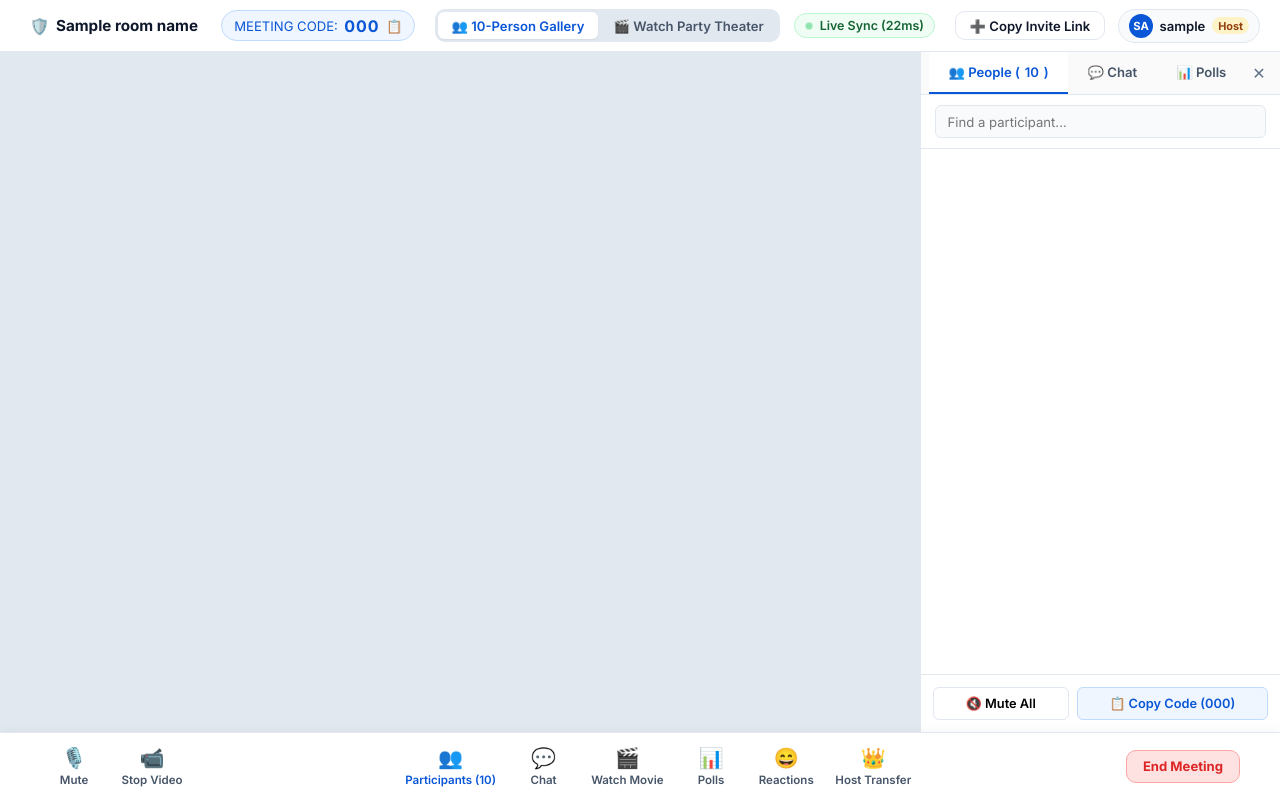
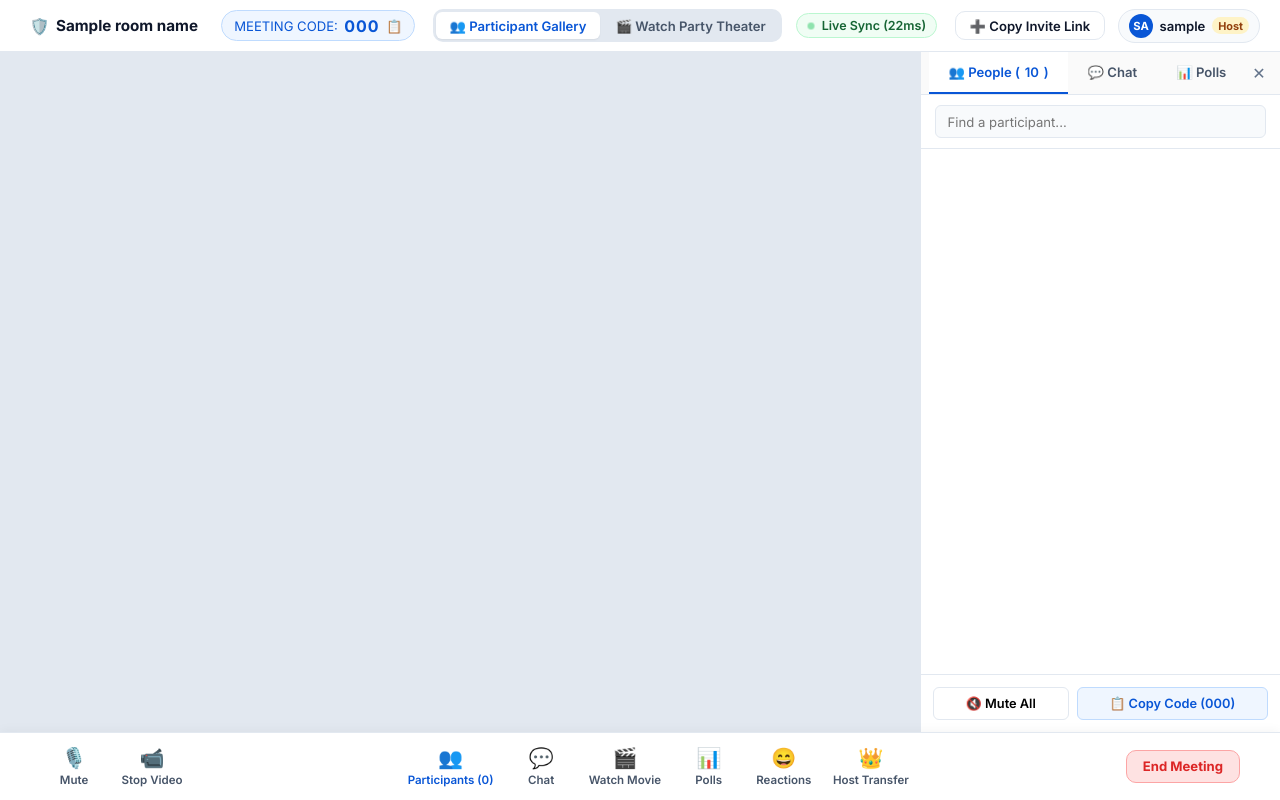
Before and after one commit to gauthamkd/Watchparty, a Flask app: template templates/room.html in a window 1280 px wide. Run offline with Flask 3, Linux system fonts and the light colour scheme; the template is opened without the code that fills it: most values are stand-ins (such as "Sample title", 1, 10 or a date in 2020); some libraries are stand-ins or nearby versions.

Commit message:
Remove fake 10-person meeting labels and counts

```diff
--- a/templates/room.html
+++ b/templates/room.html
@@ -27,7 +27,7 @@
 
     <div class="top-bar-center">
       <div class="view-switcher">
-        <button class="view-btn active" id="btn-view-gallery">👥 10-Person Gallery</button>
+        <button class="view-btn active" id="btn-view-gallery">👥 Participant Gallery</button>
         <button class="view-btn" id="btn-view-theater">🎬 Watch Party Theater</button>
       </div>
       <div class="sync-status-badge">
@@ -49,10 +49,10 @@
   <!-- Main Conference Layout -->
   <div class="conference-container">
 
-    <!-- Center Stage: Switches between 10-Person Video Grid and Movie Theater -->
+    <!-- Center Stage: Switches between live participant grid and Movie Theater -->
     <main class="conference-stage" id="conference-stage">
 
-      <!-- View A: 10-Person Zoom Gallery Grid (3x3) -->
+      <!-- View A: Live participant gallery -->
       <div class="zoom-gallery-grid" id="gallery-grid">
         <!-- 9 Video Tiles populated via JavaScript & Initial Server Render -->
       </div>
@@ -64,7 +64,7 @@
             <input type="text" id="custom-video-url" placeholder="Paste any YouTube URL or video link..." value="{{ video_url }}">
             <button class="btn-load-vid" id="btn-load-vid">▶ Load for Everyone</button>
           </div>
-          <div class="strip-notice">Synced across all 9 participants in real-time</div>
+          <div class="strip-notice">Playback synced for everyone in the room</div>
         </div>
 
         <div class="theater-player-frame" id="theater-player-frame">
@@ -140,7 +140,7 @@
             <span class="quick-em" onclick="insertEmoji('👏')">👏</span>
           </div>
           <form id="chat-form" class="chat-form-row">
-            <input type="text" id="chat-text-input" placeholder="Type message to 10 people..." autocomplete="off">
+            <input type="text" id="chat-text-input" placeholder="Type a message..." autocomplete="off">
             <button type="submit" class="btn-chat-send">Send</button>
           </form>
         </div>
@@ -189,7 +189,7 @@
       <div class="dock-group dock-center-group">
         <button class="dock-btn active" id="dock-btn-people">
           <div class="dock-icon-wrapper">👥</div>
-          <span class="dock-label">Participants (<span id="dock-people-count">10</span>)</span>
+          <span class="dock-label">Participants (<span id="dock-people-count">0</span>)</span>
         </button>
         <button class="dock-btn" id="dock-btn-chat">
           <div class="dock-icon-wrapper">💬</div>
@@ -241,7 +241,7 @@
         <h3>👑 Transfer Host Role</h3>
         <button class="modal-close" onclick="closeModal('modal-host-transfer')">✕</button>
       </div>
-      <p class="modal-desc">Select any participant in the 10-person room to make them the new meeting host:</p>
+      <p class="modal-desc">Select a connected participant to make them the new meeting host:</p>
       <div class="host-candidates-list" id="host-candidates-list">
         <!-- Rendered via JS -->
       </div>
@@ -273,7 +273,7 @@
         </div>
         <div class="detail-row">
           <span class="detail-label">Active Participants:</span>
-          <span class="detail-val">10 People Connected</span>
+          <span class="detail-val" id="meeting-info-people-count">0 People Connected</span>
         </div>
         <div class="detail-row">
           <span class="detail-label">Direct Invite URL:</span>
```
